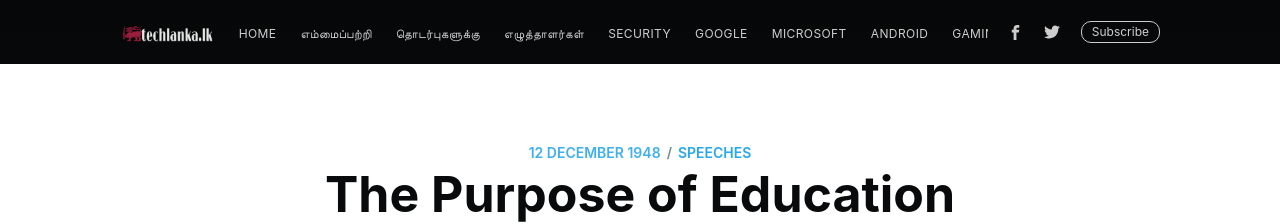
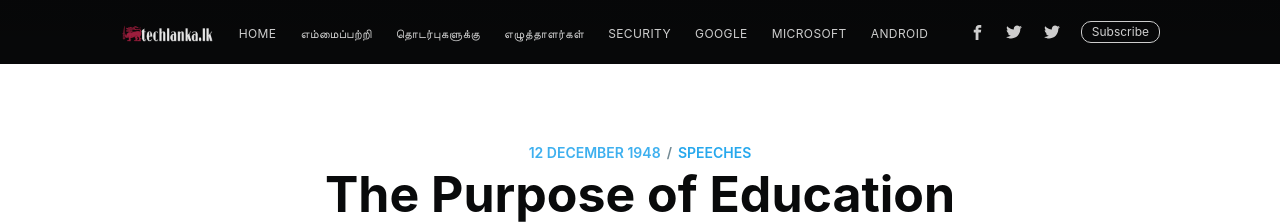
Before and after one commit to techlanka/blog, a Jekyll site: the page built from _posts/1948-12-12-the-purpose-of-education.md, in a window 1280 px wide and 900 px high. Shown: the top 224 px of the window. Built offline with Jekyll 4.4.1, drawn with Linux system fonts in a browser that asks for light colours; nearby versions of some CDN libraries; comment, search, counter and statistics services are not loaded.

Commit message:
Update site-nav.html

```diff
--- a/_includes/site-nav.html
+++ b/_includes/site-nav.html
@@ -19,6 +19,9 @@
             {% if site.twitter %}
                 <a class="social-link social-link-tw" href="https://twitter.com/{{ site.twitter }}" target="_blank" rel="noopener">{% include twitter.html %}</a>
             {% endif %}
+            {% if site.twitter %}
+                <a class="social-link social-link-ig" href="https://instagram.com/{{ site.instagram }}" target="_blank" rel="noopener">{% include twitter.html %}</a>
+            {% endif %}
         </div>
         {% if site.subscribers %}
             <a class="subscribe-button" href="#subscribe">Subscribe</a>
```
